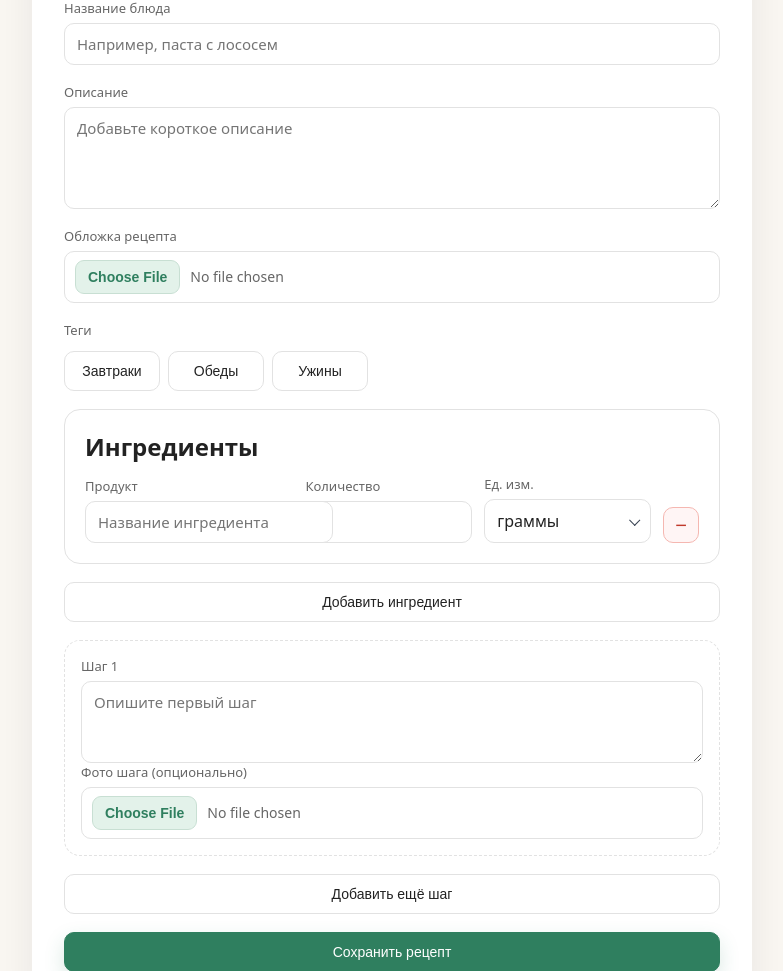
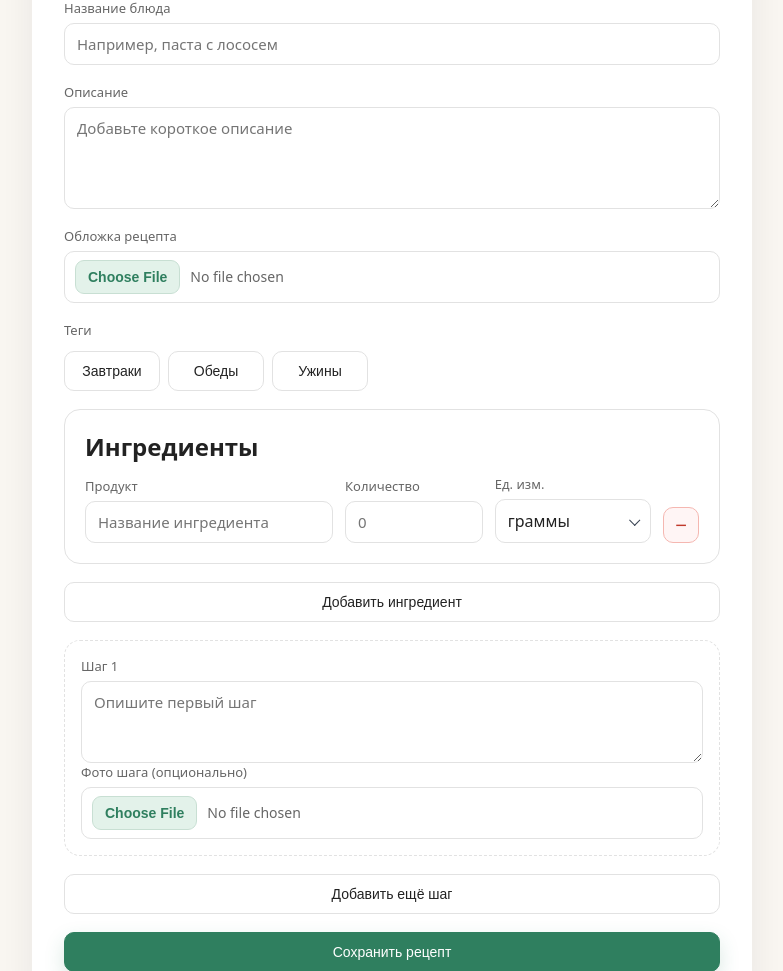
Before and after one commit to Tomich37/foodplanner, a FastAPI app: page /recipes/new in a window 1280 px wide. Shown: the part 338-1309 px from the top of the page, without its empty margins (248-1031 px from the left). Run offline with FastAPI, Linux system fonts and the light colour scheme; the visitor is signed in with stand-in values (Sample User, id 1); data comes from the database, SQL or seed files in the repository; data that the repository does not hold is empty; parts of the project's set-up code (start-up, migrations or seed data) failed here and were passed over.

Commit message:
Fix ingredient remove button sizing and row alignment

```diff
--- a/static/css/pages/recipe_form.css
+++ b/static/css/pages/recipe_form.css
@@ -42,7 +42,7 @@
 
 .ingredient-row {
     display: grid;
-    grid-template-columns: minmax(180px, 1fr) minmax(140px, 0.8fr) minmax(140px, 0.8fr) auto;
+    grid-template-columns: minmax(0, 1.35fr) minmax(110px, 0.75fr) minmax(120px, 0.85fr) 36px;
     gap: 12px;
     align-items: end;
     padding: 12px 0;
@@ -51,10 +51,12 @@
 
 .ingredient-row__remove {
     width: 36px;
+    height: 36px;
     min-width: 36px;
     padding: 0;
     font-size: 20px;
     line-height: 1;
+    justify-self: end;
 }
 
 .ingredient-row:first-of-type {
@@ -394,7 +396,7 @@
     align-self: flex-end;
 }
 
-@media (max-width: 640px) {
+@media (max-width: 520px) {
     .ingredient-row {
         grid-template-columns: 1fr;
         align-items: stretch;
```
